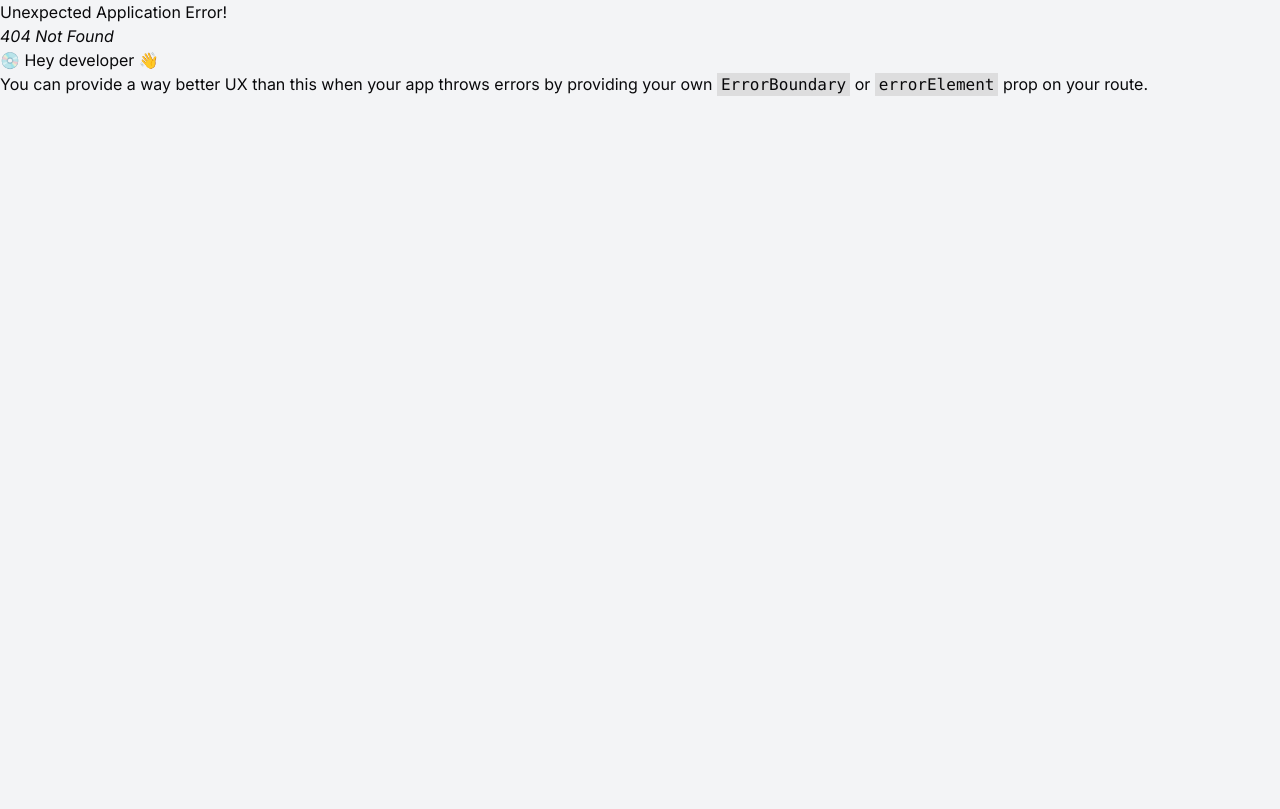
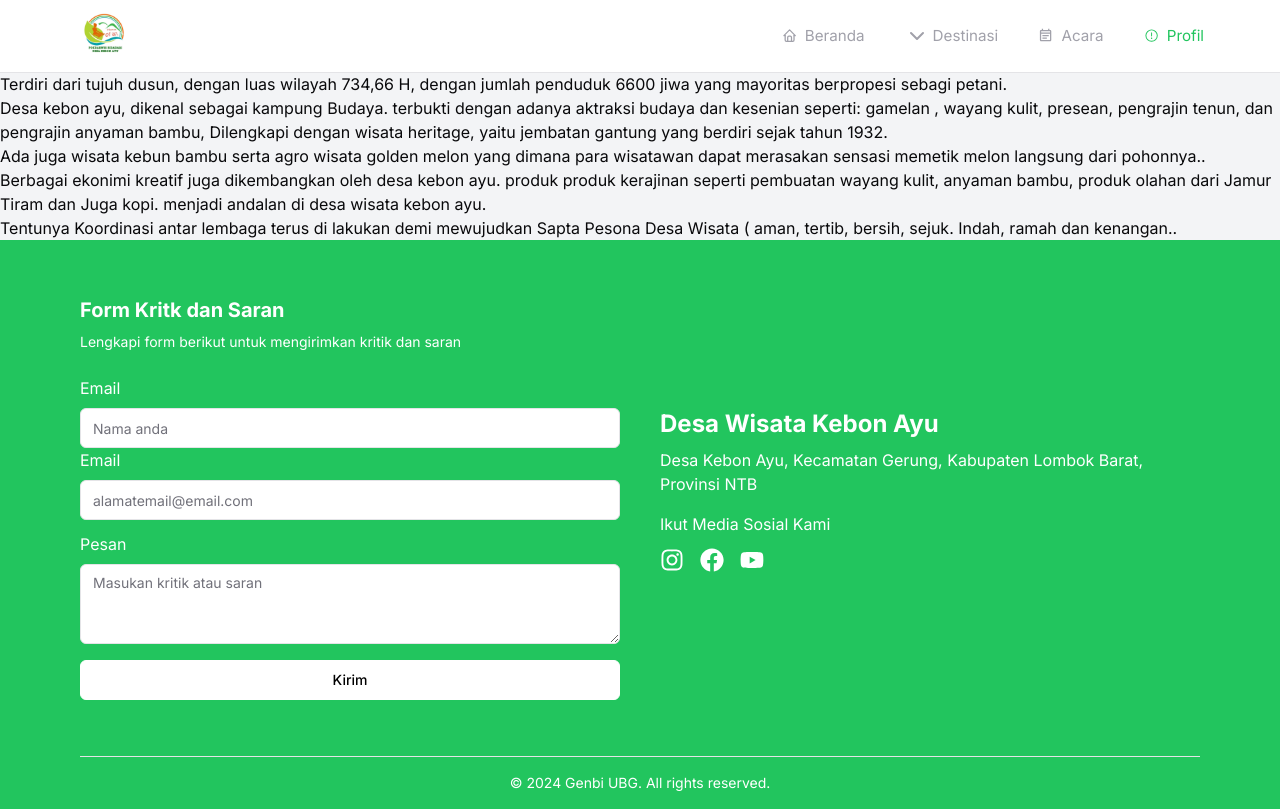
Before and after one commit to Bina-Desa/FE, a React (Vite) app: page /profil in a window 1280 px wide. Before the commit this address had no page. Built offline with nearby package versions, Linux system fonts and the light colour scheme.

Commit message:
change tentang to profil

```diff
--- a/src/components/ui/navbar.tsx
+++ b/src/components/ui/navbar.tsx
@@ -66,10 +66,10 @@ export default function Navbar() {
               </NavLink>
             </li>
             <li>
-              <NavLink to={'/tentang'} className={({ isActive, isPending }) => (isPending ? 'pending' : isActive ? 'active text-green-500' : 'text-zinc-400')}>
+              <NavLink to={'/profil'} className={({ isActive, isPending }) => (isPending ? 'pending' : isActive ? 'active text-green-500' : 'text-zinc-400')}>
                 <div className="flex items-center gap-2 hover:text-green-500 text-[0.95rem]">
                   <PiWarningCircle />
-                  Tentang
+                  Profil
                 </div>
               </NavLink>
             </li>
@@ -131,9 +131,9 @@ export default function Navbar() {
                 </li>
                 <li>
                   <SheetClose asChild>
-                    <NavLink to={'/tentang'} className={({ isActive, isPending }) => (isPending ? 'pending' : isActive ? 'active text-green-500' : 'text-zinc-400')}>
+                    <NavLink to={'/profil'} className={({ isActive, isPending }) => (isPending ? 'pending' : isActive ? 'active text-green-500' : 'text-zinc-400')}>
                       <div className="flex items-center gap-2 hover:text-green-500 text-[0.95rem]">
-                        <PiWarningCircle /> Acara
+                        <PiWarningCircle /> Profil
                       </div>
                     </NavLink>
                   </SheetClose>
--- a/src/routes/tentang.tsx
+++ b/src/routes/profil.tsx
@@ -1,4 +1,4 @@
-export default function Tentang() {
+export default function Profil() {
   return (
     <div>
       <div>
```
Also changed, not shown: src/main.tsx (+11 -11 lines), 1 other file (tests, documents, lock files or other folders).
